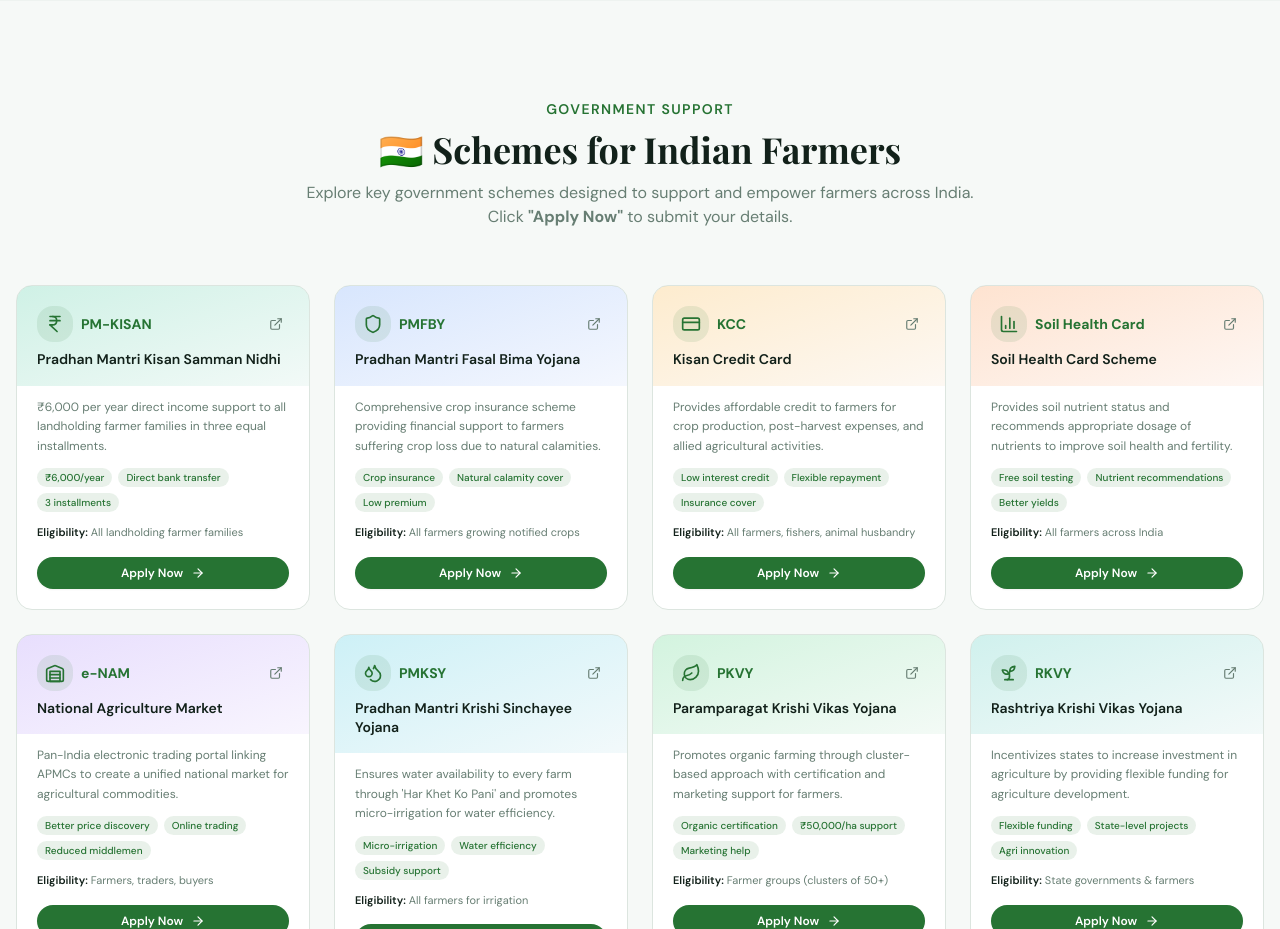
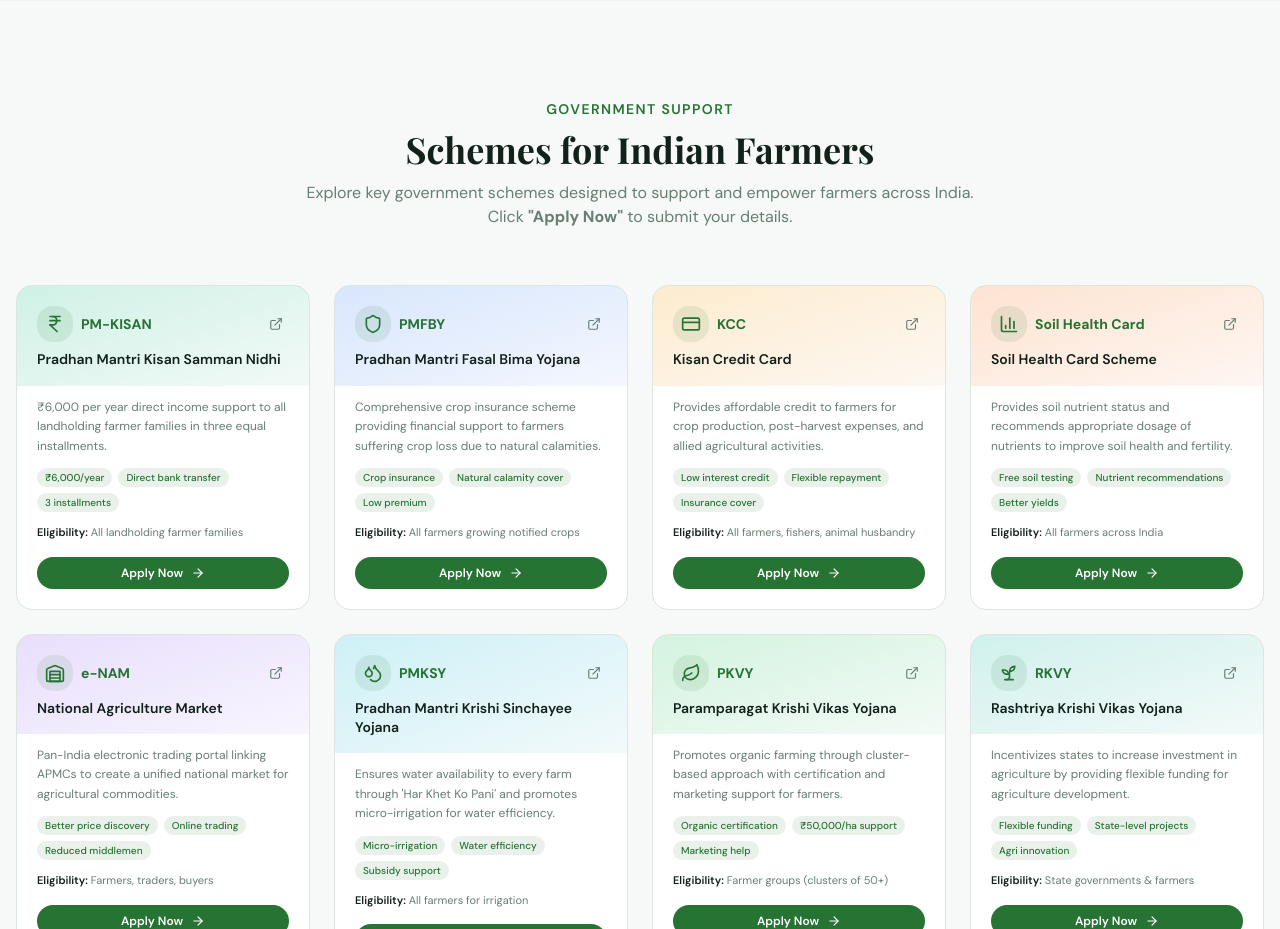
Before and after one commit to Mini-Project-Group-3/home_page, a React (Vite) app: page / in a window 1280 px wide. Shown: the part 2560-3489 px from the top of the page. Built offline with nearby package versions, Linux system fonts and the light colour scheme; the HTML template or start-up script is replaced by a standard one.

Commit message:
Changes
Co-authored-by: Jitesh1974 <185817827+Jitesh1974@users.noreply.github.com>

```diff
--- a/src/components/SchemesSection.tsx
+++ b/src/components/SchemesSection.tsx
@@ -101,7 +101,7 @@ const SchemesSection = () => {
         >
           <span className="text-sm font-semibold text-primary uppercase tracking-widest">Government Support</span>
           <h2 className="font-display text-3xl sm:text-4xl font-bold text-foreground mt-2">
-            🇮🇳 Schemes for Indian Farmers
+            Schemes for Indian Farmers
           </h2>
           <p className="text-muted-foreground mt-3 max-w-2xl mx-auto">
             Explore key government schemes designed to support and empower farmers across India. Click <strong>"Apply Now"</strong> to submit your details.
```
